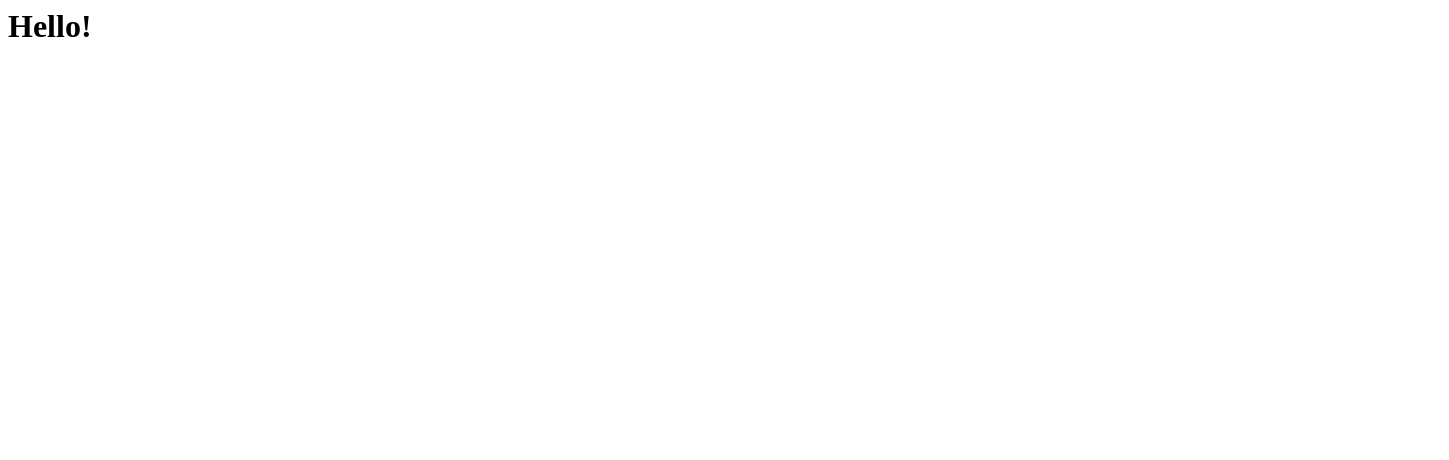
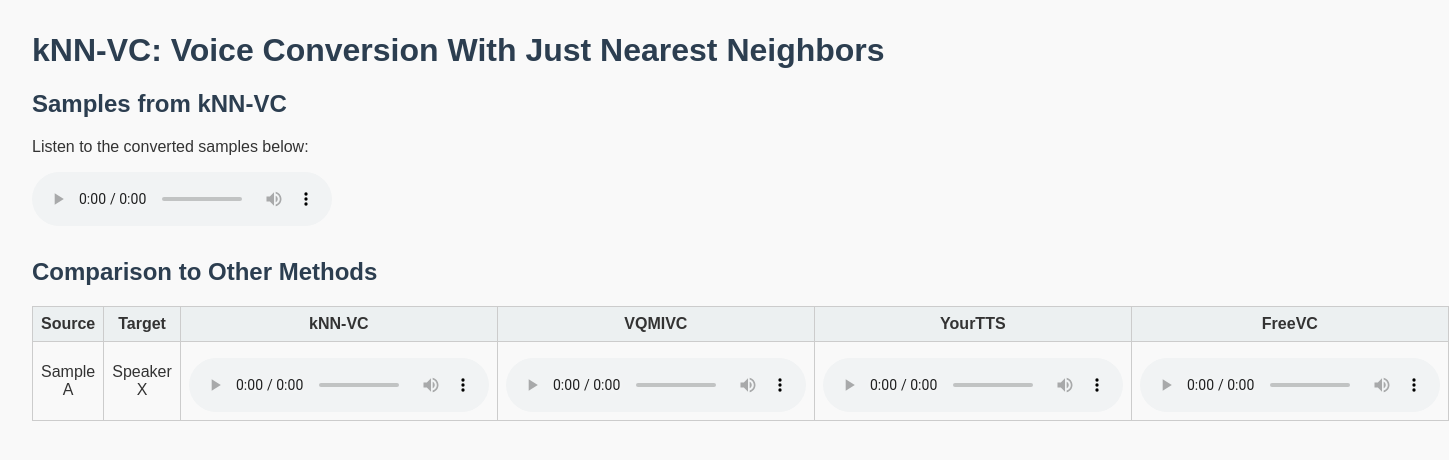
Before and after one commit to HuangJ98/Knn-vc-site, a plain HTML site: page index.html in a window 1280 px wide. Shown: the whole page, 1449 px wide, since content can reach past the window. Drawn offline with Linux system fonts and the light colour scheme.

Commit message:
website test

```diff
--- a/index.html
+++ b/index.html
@@ -1 +1,81 @@
-<h1>Hello!</h1>
+<!DOCTYPE html>
+<html lang="en">
+<head>
+  <meta charset="UTF-8">
+  <title>kNN-VC Demo</title>
+  <style>
+    body {
+      font-family: Arial, sans-serif;
+      margin: 2em;
+      background-color: #f9f9f9;
+      color: #333;
+    }
+    h1, h2 {
+      color: #2c3e50;
+    }
+    section {
+      margin-bottom: 2em;
+    }
+    audio {
+      display: block;
+      margin-top: 0.5em;
+    }
+    table {
+      width: 100%;
+      border-collapse: collapse;
+      margin-top: 1em;
+    }
+    th, td {
+      border: 1px solid #ccc;
+      padding: 0.5em;
+      text-align: center;
+    }
+    th {
+      background-color: #ecf0f1;
+    }
+  </style>
+</head>
+<body>
+  <h1>kNN-VC: Voice Conversion With Just Nearest Neighbors</h1>
+
+  <section>
+    <h2>Samples from kNN-VC</h2>
+    <p>Listen to the converted samples below:</p>
+    <audio controls>
+      <source src="samples/sample1.wav" type="audio/wav">
+      Your browser does not support the audio element.
+    </audio>
+    <!-- Add more audio samples as needed -->
+  </section>
+
+  <section>
+    <h2>Comparison to Other Methods</h2>
+    <table>
+      <thead>
+        <tr>
+          <th>Source</th>
+          <th>Target</th>
+          <th>kNN-VC</th>
+          <th>VQMIVC</th>
+          <th>YourTTS</th>
+          <th>FreeVC</th>
+        </tr>
+      </thead>
+      <tbody>
+        <tr>
+          <td>Sample A</td>
+          <td>Speaker X</td>
+          <td><audio controls><source src="samples/knnvc_a_x.wav" type="audio/wav"></audio></td>
+          <td><audio controls><source src="samples/vqmivc_a_x.wav" type="audio/wav"></audio></td>
+          <td><audio controls><source src="samples/yourtts_a_x.wav" type="audio/wav"></audio></td>
+          <td><audio controls><source src="samples/freevc_a_x.wav" type="audio/wav"></audio></td>
+        </tr>
+        <!-- Add more rows as needed -->
+      </tbody>
+    </table>
+  </section>
+
+  <!-- Add more sections for Ablations, Bonus Stuff, etc. -->
+
+</body>
+</html>
```
